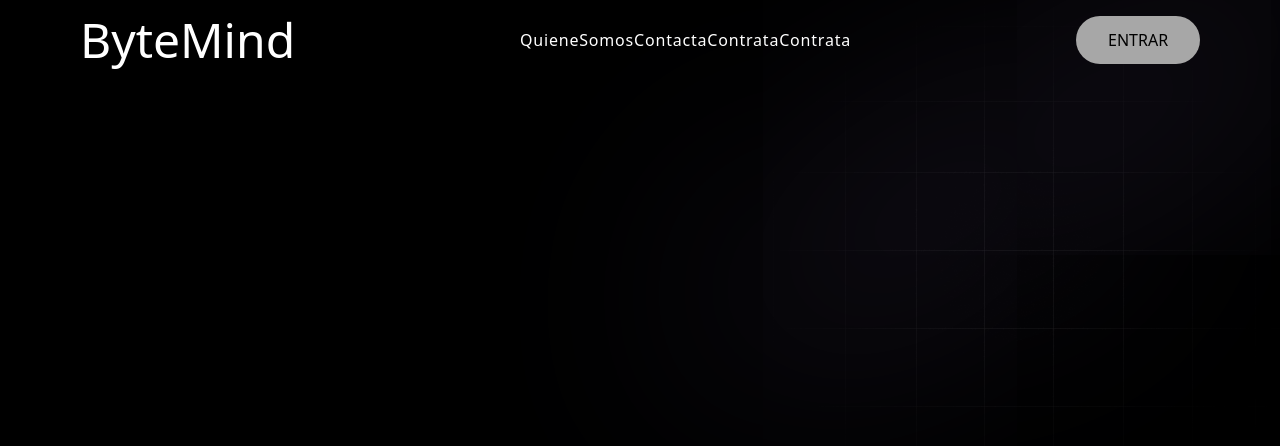
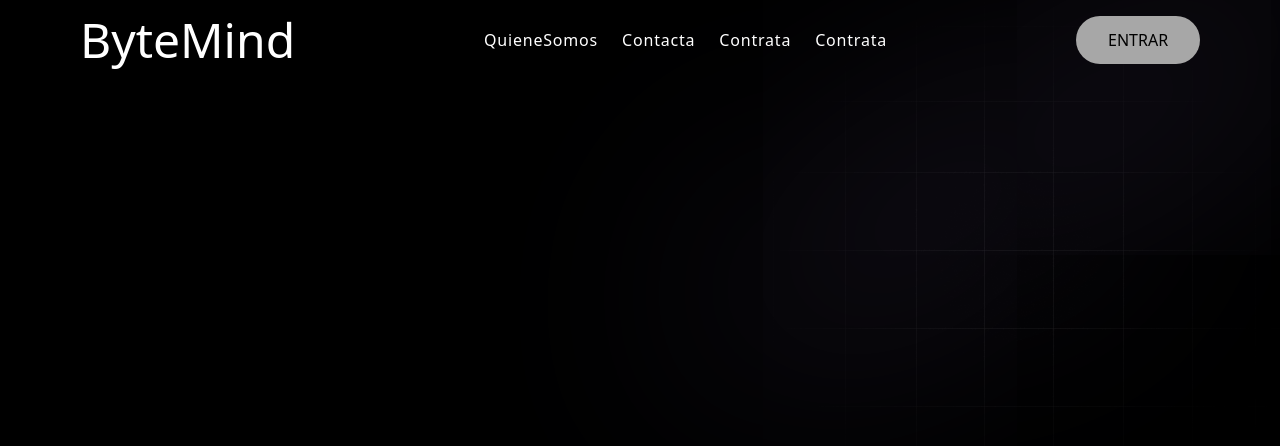
Before and after one commit to davidethc/byteMind, a React (Vite) app in the folder monkyStartup/: page / in a window 1280 px wide. Shown: the top 446 px of the page. Built offline with nearby package versions, Linux system fonts and the light colour scheme.

Commit message:
navfuncionable

```diff
--- a/monkyStartup/src/components/header.jsx
+++ b/monkyStartup/src/components/header.jsx
@@ -17,7 +17,7 @@ const Header = () => {
       <h1 className="text-3xl md:text-4xl lg:text-5xl font-light m-0">
         ByteMind
       </h1>
-      <nav>
+      <nav className="gap-6 flex items-center hidden md:flex">
         <a
           className="text-base tracking-wider transition-colors hover:text-gray-300 z-50 "
           href="#"
```
